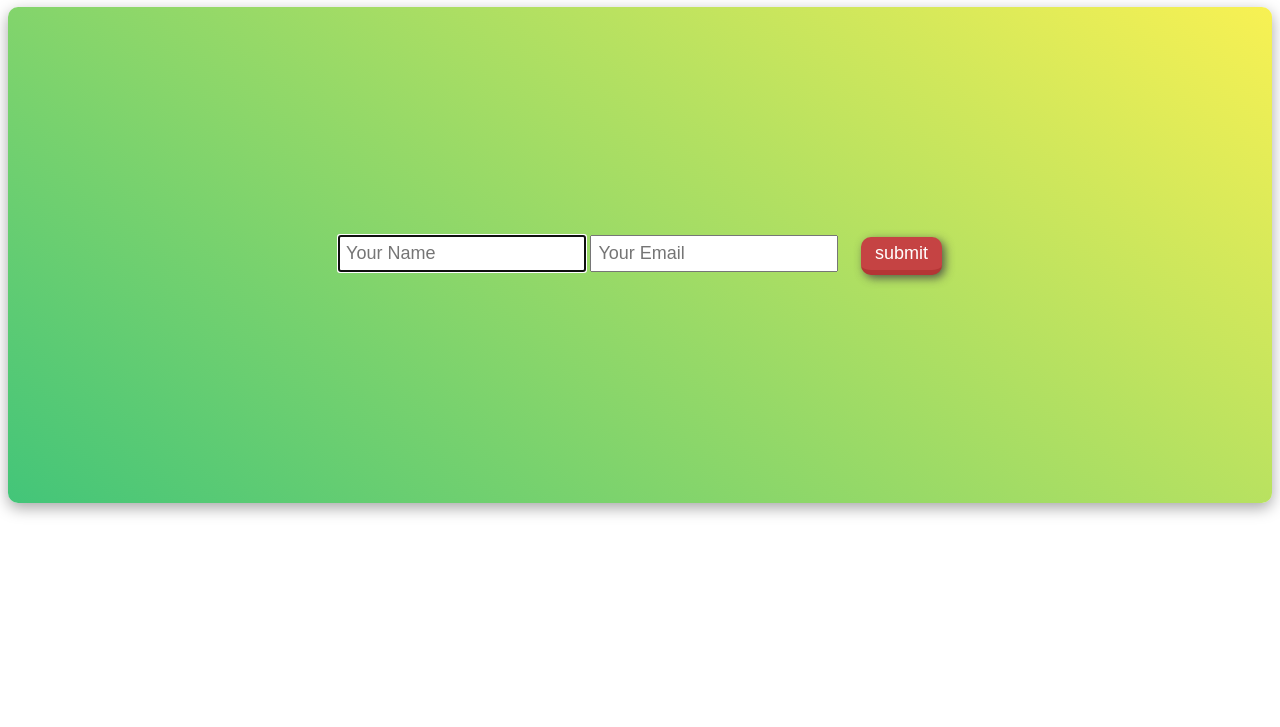
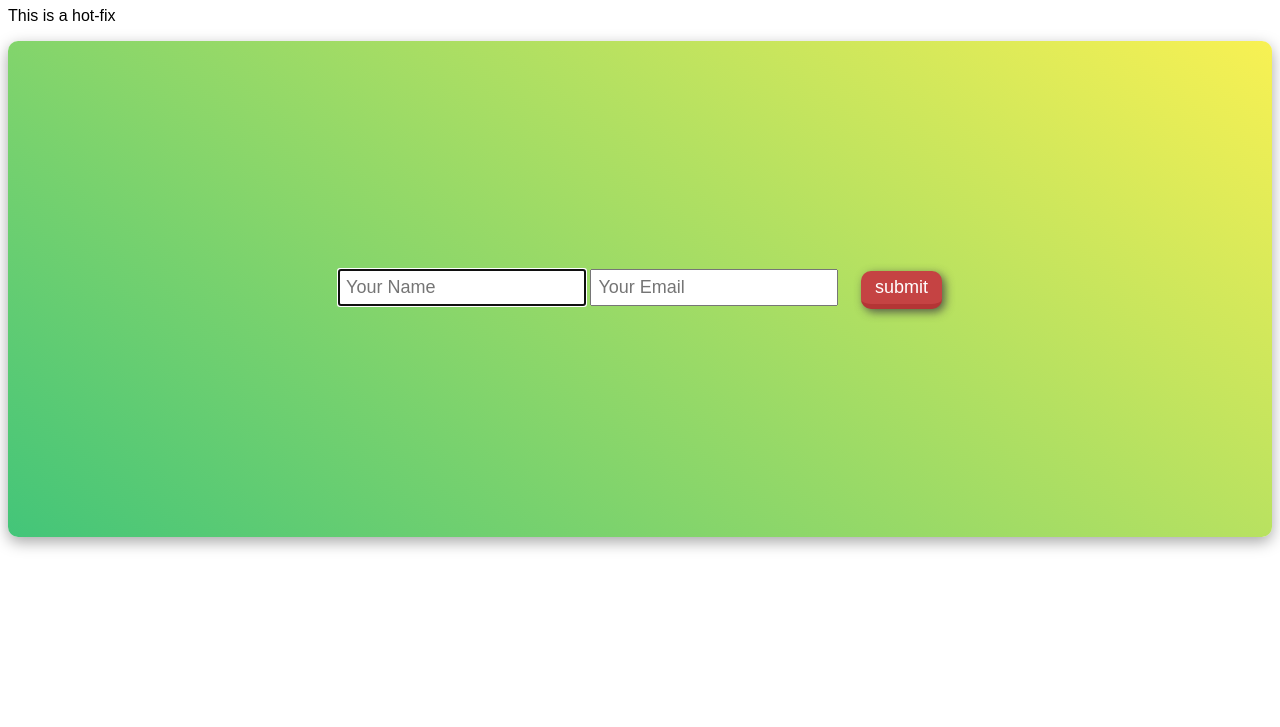
Before and after one commit to Vincentt-virvan/regex_button_js, a plain HTML site: page index.html in a window 1280 px wide. Shown: the part 73-800 px from the top of the page. Drawn offline with nearby package versions, Linux system fonts and the light colour scheme.

Commit message:
agregue un p a index.html

```diff
--- a/index.html
+++ b/index.html
@@ -12,7 +12,7 @@
 <body>
 
   <h1>Welcome</h1>
-
+  <p>This is a hot-fix</p>
   <main class="main-container">
 
     <form action="#">
```
